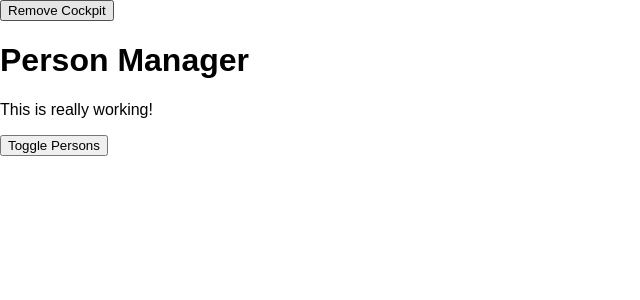
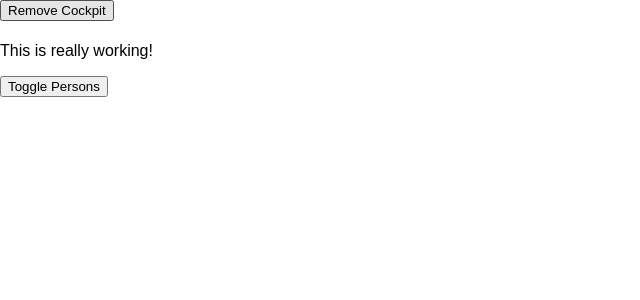
Before and after one commit to thejasvi-ks/react-code-snippets, a React app: page / in a window 1280 px wide. Shown: the top 300 px of the page, without its empty margins (0-640 px from the left). Built offline with nearby package versions, Linux system fonts and the light colour scheme.

Commit message:
Added Both HOCs

```diff
--- a/src/containers/App.js
+++ b/src/containers/App.js
@@ -2,6 +2,8 @@
 import classes from "./App.css";
 import Persons from "../components/Persons/Persons";
 import Cockpit from "../components/Cockpit/Cockpit";
+import withClass from '../hoc/withClass';
+import Aux from '../hoc/Auxiliary';
 
 class App extends Component {
   constructor(props){
@@ -82,7 +84,8 @@
     }
 
     return (
-      <div className={classes.App}>
+      // <WithClass classes={classes.App}> // first form of HOC
+      <Aux>
         <button onClick={() => this.setState({ showCockpit: false })}>
           Remove Cockpit
         </button>
@@ -95,9 +98,10 @@
           />
         ) : null}
         {persons}
-      </div>
+        {/* // </WithClass> */}
+      </Aux>
     );
   }
 }
 
-export default App;
+export default withClass(App, classes.App);
--- /dev/null
+++ b/src/hoc/withClass.js
@@ -0,0 +1,15 @@
+import React from "react";
+
+// const withClass = (props) => (
+//   <div className={props.classes}>{props.children}</div> // first form of HOC
+// );
+
+const withClass = (WrappedComponent, className) => { // normal JS Function. which returns a functional component
+  return (props) => (
+    <div className={className}>
+      <WrappedComponent />
+    </div>
+  );
+};
+
+export default withClass;
```
